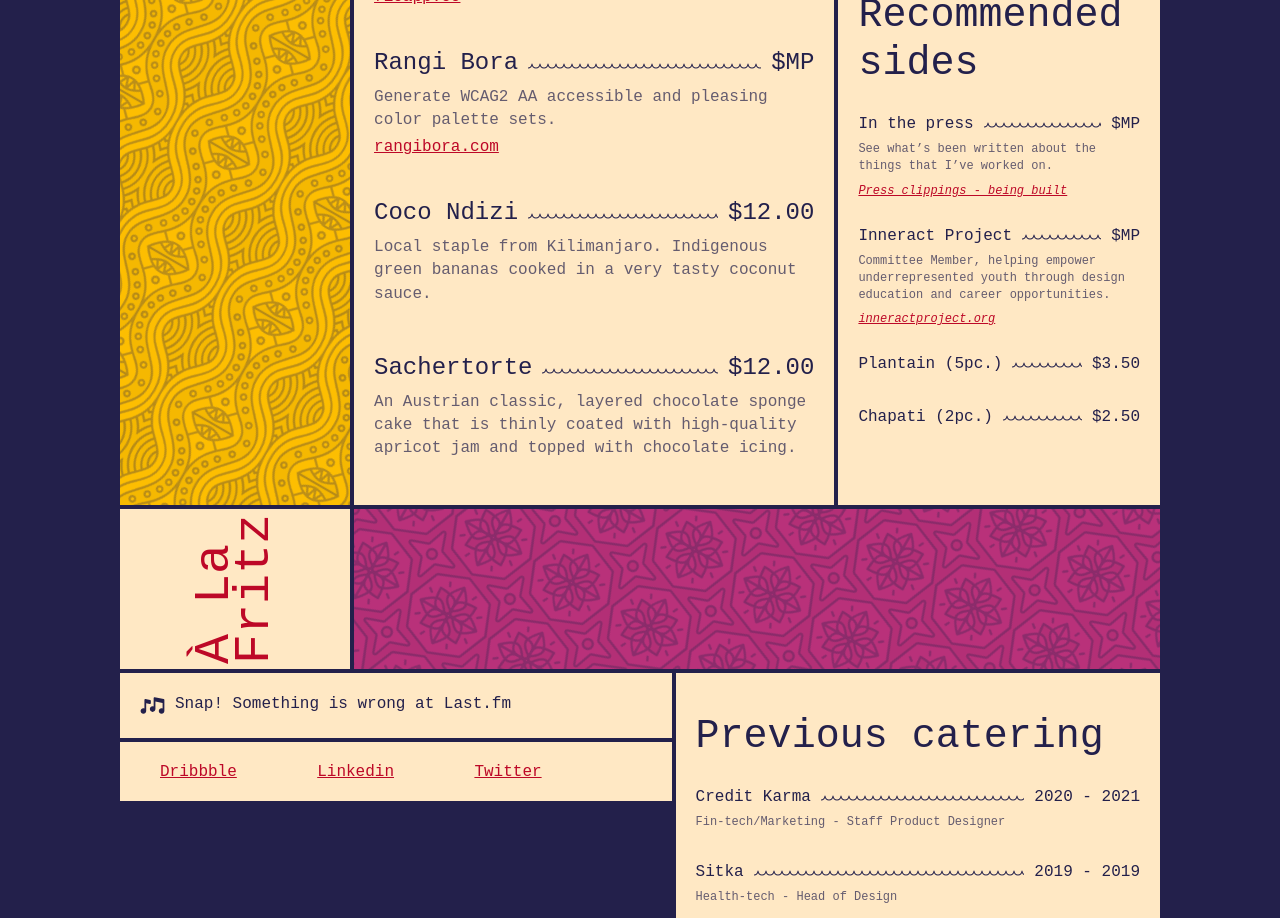
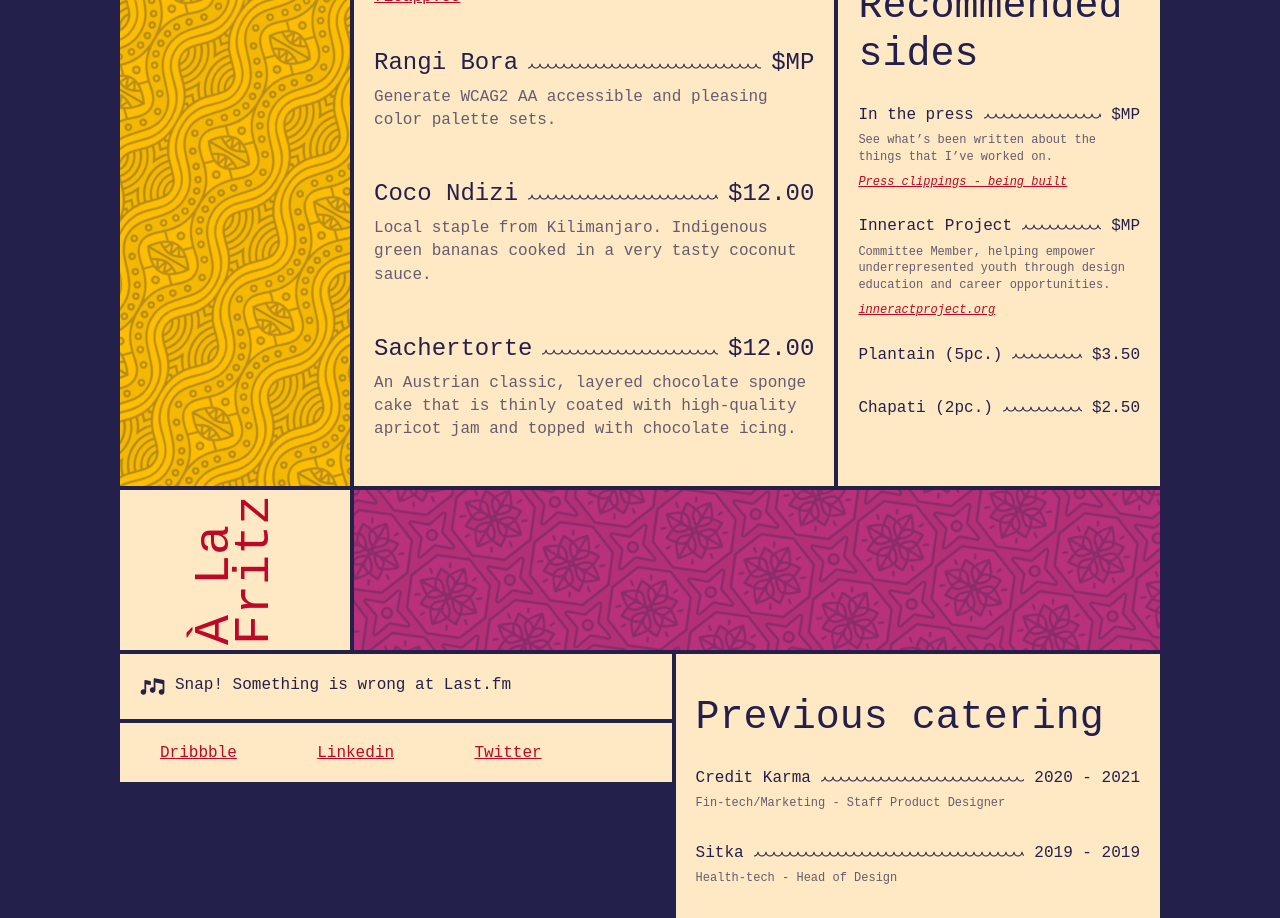
Before and after one commit to alafritz/ala-fritz-js, a Next.js app: page / in a window 1280 px wide. Shown: the part 1000-1918 px from the top of the page. Built offline with nearby package versions, Linux system fonts and the light colour scheme; no server answers; a web font is replaced by a local one.

Commit message:
Hidden rangibora link

```diff
--- a/src/app/content/specials.js
+++ b/src/app/content/specials.js
@@ -9,8 +9,8 @@
     name: "Rangi Bora",
     price: "$MP",
     description: "Generate WCAG2 AA accessible and pleasing color palette sets.",
-    url: 'https://rangibora.com',
-    urlName: "rangibora.com",
+    // url: 'https://rangibora.com',
+    // urlName: "rangibora.com",
 },
 {
     name: "Coco Ndizi",
```
